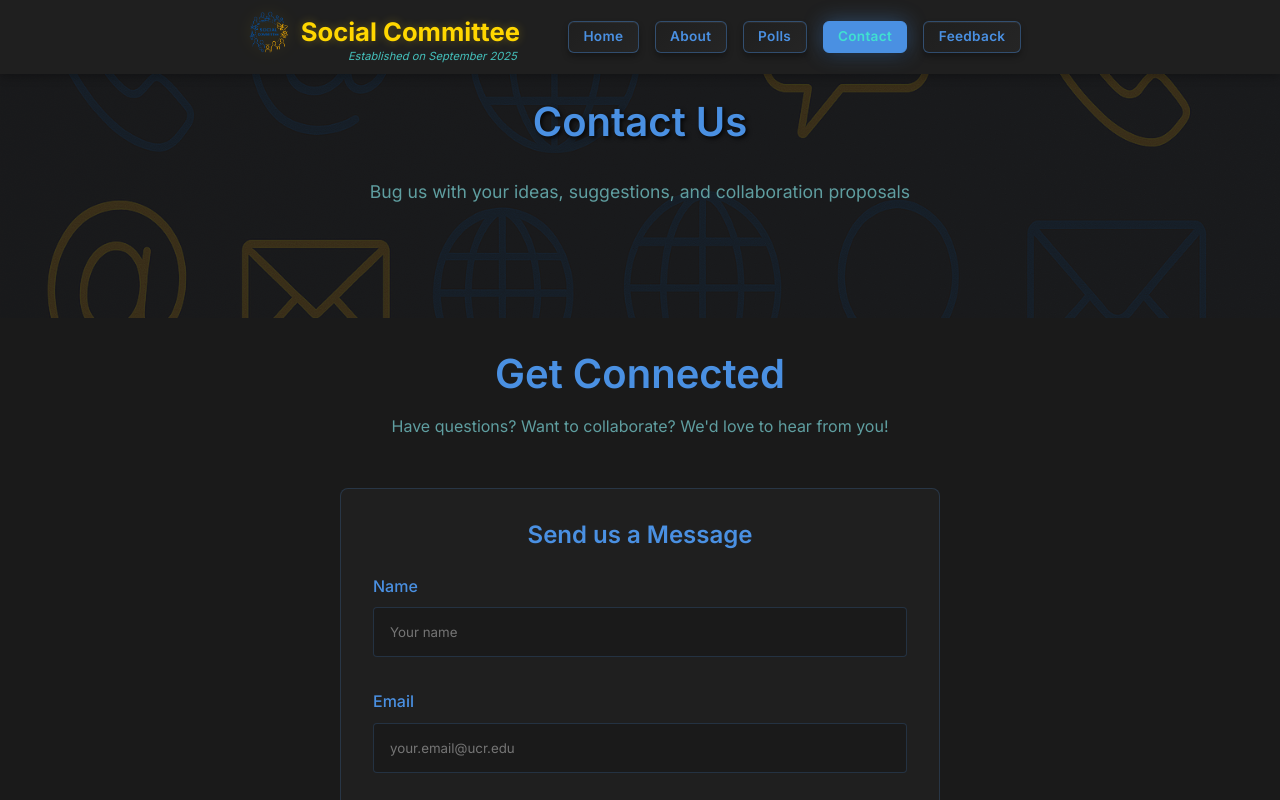
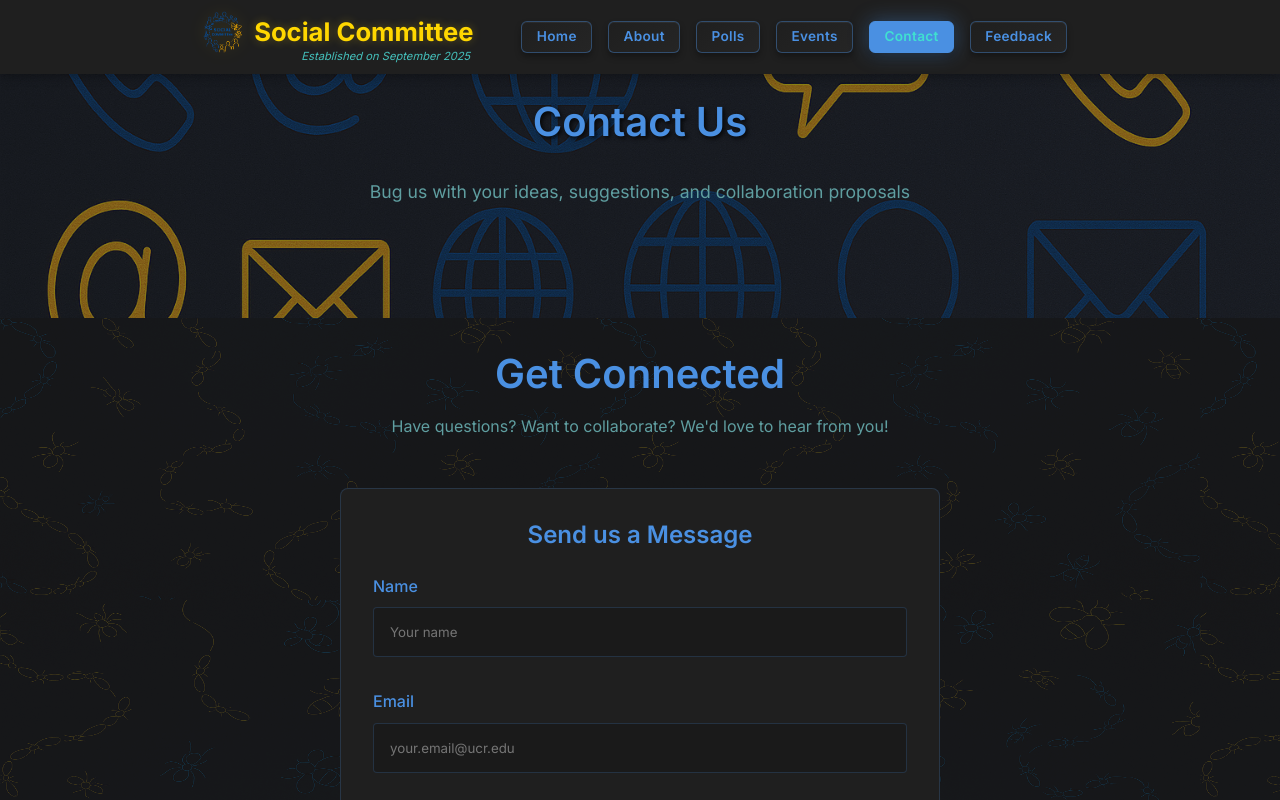
Before and after one commit to cosmelab/ucr-ento-social, a plain HTML site: page contact.html in a window 1280 px wide. Shown: the top 800 px of the page. Drawn offline with Linux system fonts and the light colour scheme.

Commit message:
Update navigation and background styling

```diff
--- a/contact.html
+++ b/contact.html
@@ -62,6 +62,7 @@
                     <li><a href="index.html">Home</a></li>
                     <li><a href="about.html">About</a></li>
                     <li><a href="polls.html">Polls</a></li>
+                    <li><a href="events.html">Events</a></li>
                     <li><a href="contact.html" class="active">Contact</a></li>
                     <li><a href="feedback.html">Feedback</a></li>
                 </ul>
--- a/css/social.css
+++ b/css/social.css
@@ -65,16 +65,18 @@ body {
 
 body::before {
     content: '';
-    position: absolute; /* Absolute to body */
+    position: fixed; /* Fixed to viewport */
     top: 0;
     left: 0;
     right: 0;
     bottom: 0;
-    height: 100%; /* Exactly body height */
+    width: 100vw;
+    height: 100vh;
     background-image: url('../assets/images/backgrounds/body_bg.png');
     background-repeat: repeat;
-    opacity: 0.15; /* More visible */
-    z-index: -10; /* Way behind everything */
+    background-size: 600px 600px; /* Larger pattern - less tiling */
+    opacity: 0.2; /* More subtle/faded */
+    z-index: 0; /* Above default background */
     pointer-events: none;
 }
 
@@ -132,7 +134,7 @@ a:hover {
     background-size: 100% auto; /* Full width, height auto */
     background-repeat: no-repeat;
     background-position: center center;
-    opacity: 0.15; /* Darker/more faded */
+    opacity: 0.5; /* Much more visible */
     z-index: 1;
     pointer-events: none;
 }
@@ -439,7 +441,7 @@ a:hover {
    ==================================== */
 .main-content {
     position: relative;
-    z-index: 1 !important;
+    z-index: 10 !important;
     background-color: transparent;
     /* Remove fixed min-height to allow content to determine height */
 }
```
Also changed, not shown: events.html (+1 -1 lines), feedback.html (+1 -0 lines), poll-3d-merch.html (+1 -0 lines), poll-coffee-hour.html (+1 -0 lines), poll-events.html (+1 -0 lines), 1 other file.
